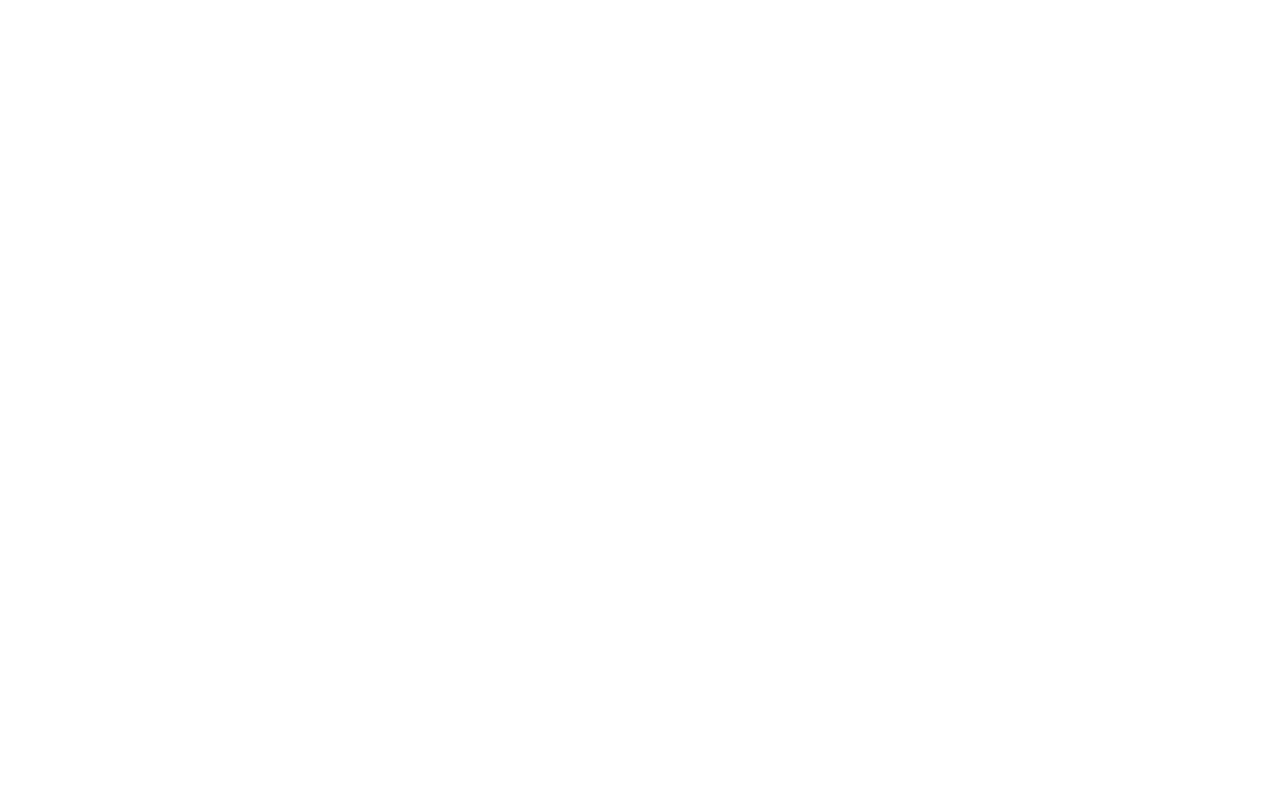
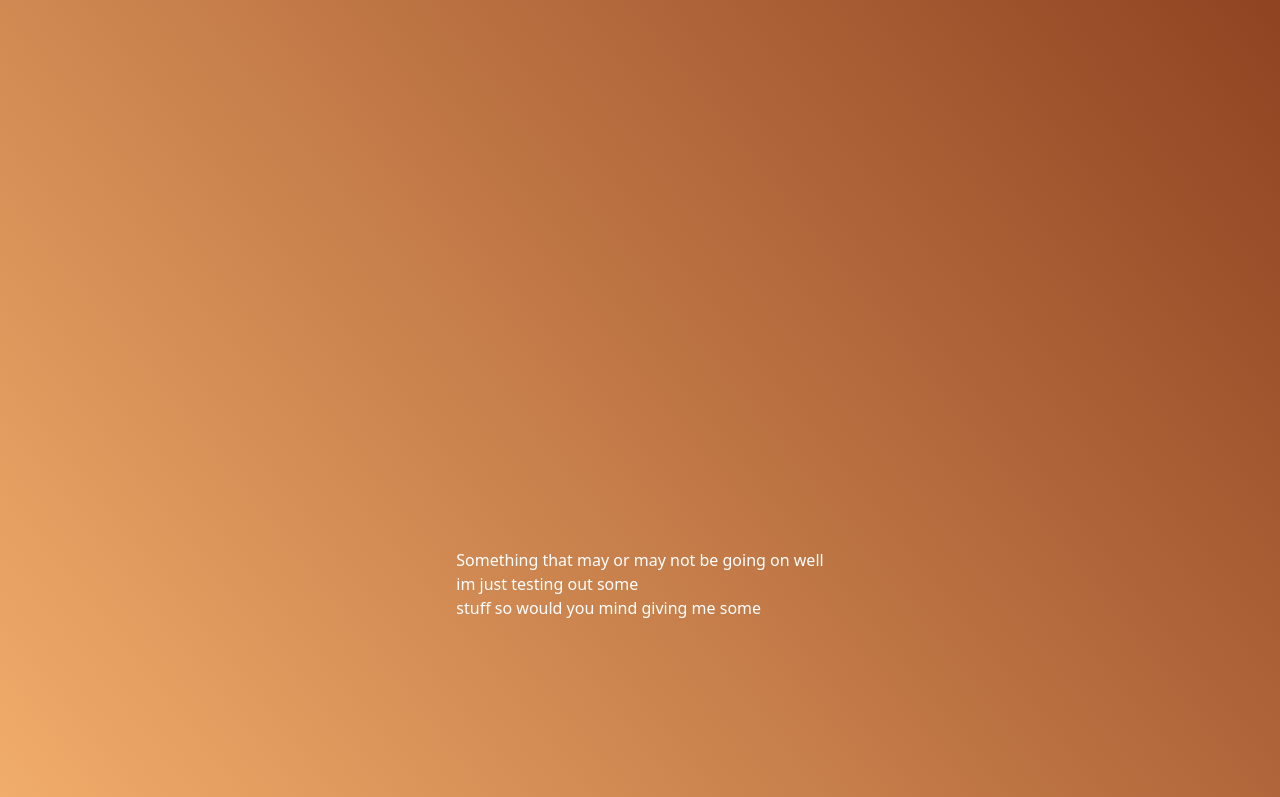
Before and after one commit to AweSamarth/notist, a Next.js app: page /framer-testing in a window 1280 px wide. Before the commit this address had no page. Shown: the part 500-1297 px from the top of the page. Before the commit the page ends 800 px from the top, so only its background shows below. Built offline with nearby package versions, Linux system fonts and the light colour scheme.

Commit message:
framer added, navbar made

```diff
--- a/package.json
+++ b/package.json
@@ -13,6 +13,7 @@
     "@types/react": "18.0.33",
     "@types/react-dom": "18.0.11",
     "autoprefixer": "10.4.14",
+    "framer-motion": "^10.11.4",
     "next": "13.3.0",
     "postcss": "8.4.21",
     "react": "18.2.0",
--- a/pages/_app.tsx
+++ b/pages/_app.tsx
@@ -1,6 +1,19 @@
-import '@/styles/globals.css'
-import type { AppProps } from 'next/app'
+import "@/styles/globals.css";
+import type { AppProps } from "next/app";
+import { motion } from "framer-motion";
+import { Inter, Poppins } from "next/font/google";
+
+const inter = Inter({ subsets: ["latin"], variable: "--font-inter" });
+const poppins = Poppins({
+  variable: "--font-poppins",
+  weight: ["100", "200", "300", "400", "500", "600", "700", "800", "900"],
+  subsets: ["latin-ext"],
+});
 
 export default function App({ Component, pageProps }: AppProps) {
-  return <Component {...pageProps} />
+  return (
+  <main className={`${inter.variable} ${poppins.variable}`} >
+  <Component {...pageProps} />
+  </main>
+  )
 }
--- a/pages/_document.tsx
+++ b/pages/_document.tsx
@@ -4,7 +4,7 @@ export default function Document() {
   return (
     <Html lang="en">
       <Head />
-      <body>
+      <body className=' bg-pageBgColor text-white box-border m-0 p-0 '>
         <Main />
         <NextScript />
       </body>
--- /dev/null
+++ b/pages/components/Explainer.tsx
@@ -0,0 +1,13 @@
+import Image from 'next/image'
+import { Inter } from 'next/font/google'
+
+const inter = Inter({ subsets: ['latin'] })
+
+export default function Explainer() {
+  return (
+    <main className="flex min-h-screen flex-col items-center justify-between p-24">
+
+      <div>hello there</div>
+    </main>
+  )
+}
--- /dev/null
+++ b/pages/components/Footer.tsx
@@ -0,0 +1,13 @@
+import Image from 'next/image'
+import { Inter } from 'next/font/google'
+
+const inter = Inter({ subsets: ['latin'] })
+
+export default function Footer() {
+  return (
+    <main className="flex min-h-screen flex-col items-center justify-between p-24">
+
+      <div>hello there</div>
+    </main>
+  )
+}
--- /dev/null
+++ b/pages/components/Hero.tsx
@@ -0,0 +1,13 @@
+import Image from 'next/image'
+import { Inter } from 'next/font/google'
+
+const inter = Inter({ subsets: ['latin'] })
+
+export default function Hero() {
+  return (
+    <main className="">
+
+      <div>hello there</div>
+    </main>
+  )
+}
--- /dev/null
+++ b/pages/components/Navbar.tsx
@@ -0,0 +1,28 @@
+import Image from "next/image";
+import { Inter } from "next/font/google";
+import { motion } from "framer-motion";
+
+const inter = Inter({ subsets: ["latin"] });
+
+export default function Navbar() {
+  return (
+    <div className=" h-[4.4rem] mt-4 pr-16 px-10 bg-navbarBgColor w-[98%] flex justify-between items-center rounded-[10px] ">
+
+      <div className=" border-red-500">
+        <div className="border- transition-all hover:cursor-pointer font-poppins text-[2.7rem]  font-[400] h-min  ">
+          Notist
+        </div>
+      </div>
+
+      <motion.div className=" gap-11 text-[1.22rem] font-inter font-light flex border-blue-500">
+        <motion.div layout className=" hover:cursor-pointer hover:text-gray-300 transition-all px-3 py-1 mt-[0.11rem] ">What?</motion.div>
+
+        <div className="hover:cursor-pointer hover:text-gray-300 px-3 py-1 mt-[0.11rem] transition-all ">Why?</div>
+
+        <div className="hover:cursor-pointer hover:text-gray-300 px-3 py-1 mt-[0.11rem] transition-all ">How?</div>
+
+        <div className="hover:cursor-pointer hover:bg-[#254fb7] px-3 py-1 mt-[0.11rem] rounded-md transition-all  bg-[#2553C9]">Try now</div>
+      </motion.div>
+    </div>
+  );
+}
--- /dev/null
+++ b/pages/components/Onboard.tsx
@@ -0,0 +1,13 @@
+import Image from 'next/image'
+import { Inter } from 'next/font/google'
+
+const inter = Inter({ subsets: ['latin'] })
+
+export default function Onboard() {
+  return (
+    <main className="flex min-h-screen flex-col items-center justify-between p-24">
+
+      <div>hello there</div>
+    </main>
+  )
+}
--- /dev/null
+++ b/pages/framer-testing.tsx
@@ -0,0 +1,60 @@
+import Image from 'next/image'
+import { Inter } from 'next/font/google'
+import { motion, useMotionValueEvent, useScroll, useTransform, MotionValue } from 'framer-motion'
+
+const inter = Inter({ subsets: ['latin'] })
+
+export default function Testing() {
+    const { scrollYProgress } = useScroll()
+
+    function useParallax(value: MotionValue<number>, distance: number) {
+      console.log(distance)
+      return useTransform(value, [0, 1], [-distance, distance]);
+    }
+
+    const y = useParallax(scrollYProgress, 320);
+
+    // useMotionValueEvent(scrollYProgress, "change", (latest) => {
+    //     console.log("Page scroll: ", latest)
+    //   })
+
+      const handleViewportLeave = () => {
+        console.log("Component has left the viewport");
+      };
+
+  return (
+    <motion.main
+    className="scroll-smooth flex select-none flex-col items-center border-2 border-none min-h-[200vh] bg-gradient-to-bl from-orange-900 to-orange-300 text-white"
+    transition={{ease:"easeInOut"}}
+    >
+      <div className='h-screen  flex flex-col justify-end ' >
+      <motion.div
+      style={{y}}
+          layout
+          drag
+          dragConstraints={{
+            top: 0,
+            left: 0,
+            right: 0,
+            bottom: 0,
+          }}
+          dragElastic={0.5}
+          initial = {{opacity:0, color:"white", }}
+          whileInView={{opacity:1}}
+          transition={{duration:1, ease:"easeInOut"}}
+          onViewportLeave={handleViewportLeave}
+
+          whileTap={{scale:2, cursor:'pointer',  color:"blue"}}
+          whileHover={{cursor:'pointer'}}
+          className="transition-colors  "
+          >
+
+      Something that may or may not be going on well<br /> im just testing out some<br /> stuff so would you mind giving me
+      some
+      </motion.div>
+      </div>
+
+
+      </motion.main>
+  )
+}
--- a/pages/index.tsx
+++ b/pages/index.tsx
@@ -1,14 +1,14 @@
 import Image from 'next/image'
-import { Inter } from 'next/font/google'
+import Hero from './components/Hero'
+import Navbar from './components/Navbar'
 
-const inter = Inter({ subsets: ['latin'] })
 
 export default function Home() {
   return (
-    <main className="flex min-h-screen flex-col items-center border-2 border-black justify-between p-24">
+    <main className="flex flex-col items-center border-2 justify-between min-h-screen">
+      <Navbar />
 
-
-      Something that may or may not be going on
+      <Hero />
 
 
 
--- a/tailwind.config.js
+++ b/tailwind.config.js
@@ -1,3 +1,5 @@
+const { fontFamily } = require('tailwindcss/defaultTheme')
+
 /** @type {import('tailwindcss').Config} */
 module.exports = {
   content: [
@@ -12,7 +14,19 @@ module.exports = {
         'gradient-conic':
           'conic-gradient(from 180deg at 50% 50%, var(--tw-gradient-stops))',
       },
+      colors:{
+        pageBgColor:"#070A13",
+        navbarBgColor:"#213568"
+
+      },
+
+      fontFamily:{
+        inter:["var(--font-inter)", ...fontFamily.sans],
+        poppins: ["var(--font-poppins)", ...fontFamily.sans]
+      }
+
     },
+
   },
   plugins: [],
 }
```
Also changed, not shown: 1 other file (tests, documents, lock files or other folders).
